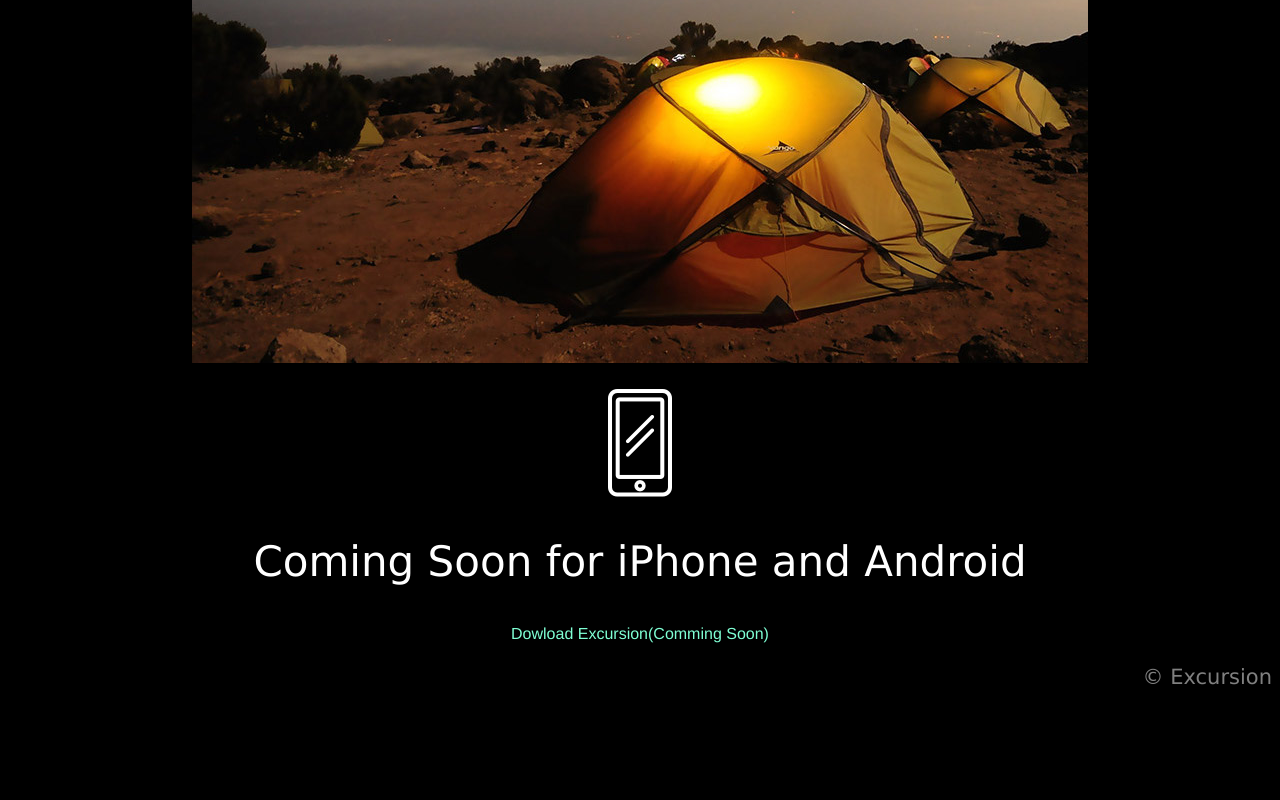
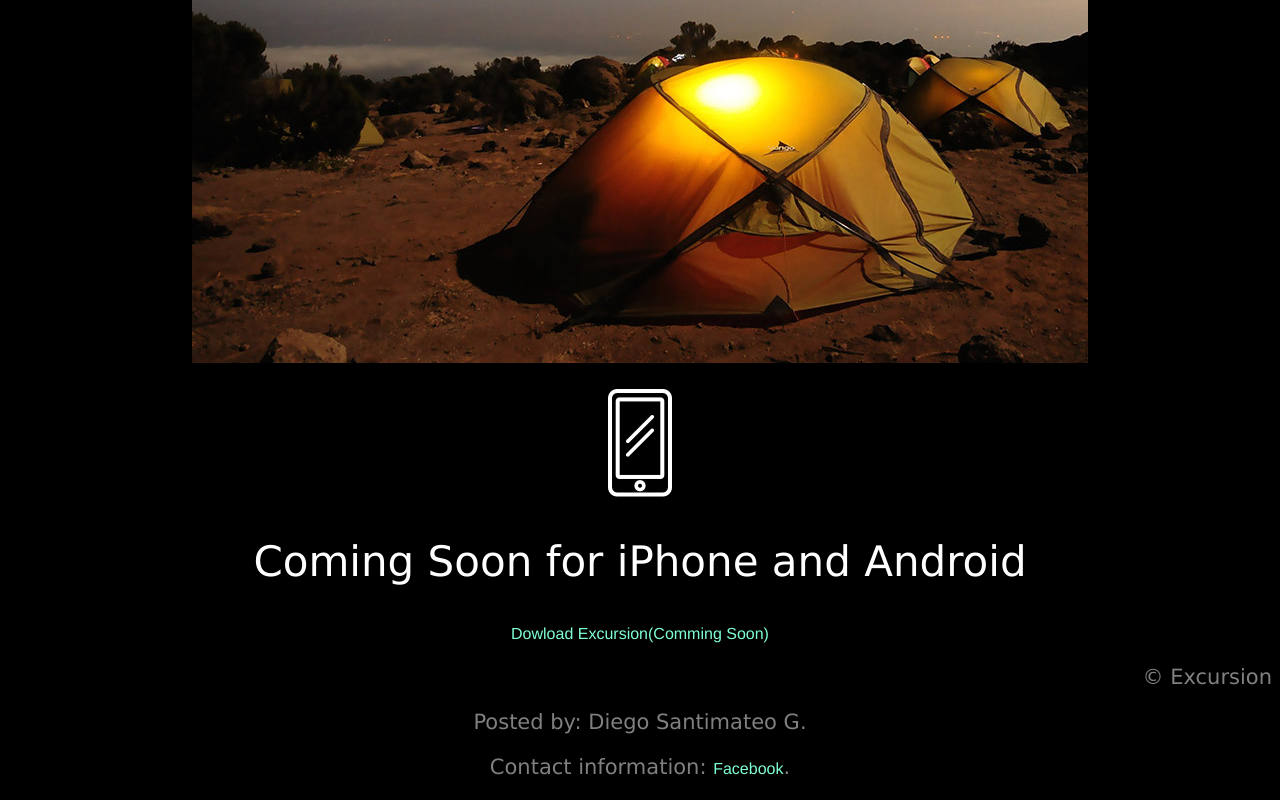
Before and after one commit to delta1414/excursion, a plain HTML site: page index.html in a window 1280 px wide. Shown: the part 652-1452 px from the top of the page. Before the commit the page ends 1362 px from the top, so only its background shows below. Drawn offline with Linux system fonts and the light colour scheme.

Commit message:
Update index.html
Add footer

```diff
--- a/index.html
+++ b/index.html
@@ -27,6 +27,9 @@
     <p><a href=""> Dowload Excursion(Comming Soon) </a></p>
     <p class="right">&copy; Excursion</p>
   </div>
-
+<footer>
+  <p>Posted by: Diego Santimateo G.</p>
+  <p>Contact information: <a href="https://www.facebook.com/dsantimateo">Facebook</a>.</p>
+</footer>
 </body>
 </html>
```
